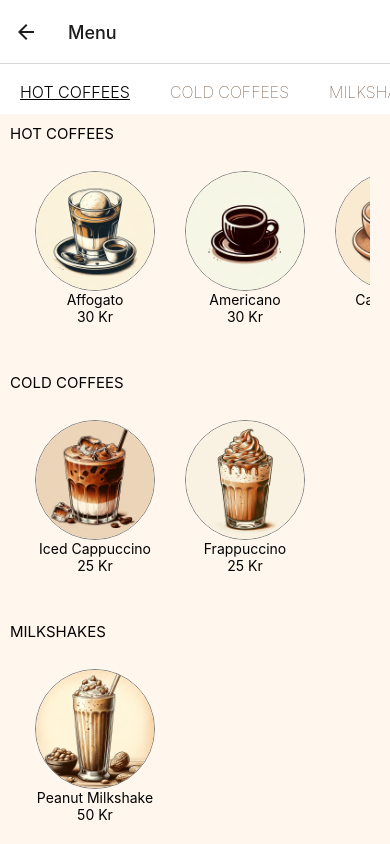
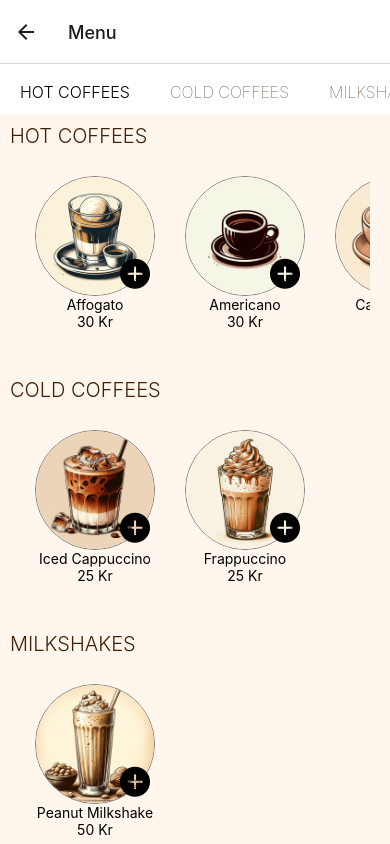
Before and after one commit to MonikaLu/CoffeeRoastery, a React Native app: screen /Menu in a window 390 px wide. Built offline with nearby package versions, Linux system fonts and the light colour scheme.

Commit message:
Add an overlapping add icon on menu item

```diff
--- a/components/CategoriesTab.tsx
+++ b/components/CategoriesTab.tsx
@@ -73,7 +73,6 @@ const styles = StyleSheet.create({
   },
   selectedNavItem: {
     fontWeight: "300",
-    textDecorationLine: "underline",
     textDecorationColor: "black",
     textDecorationStyle: "solid",
     color: "#000000",
--- a/components/Menu.tsx
+++ b/components/Menu.tsx
@@ -3,7 +3,7 @@ import { View, StyleSheet, Image, Text, ScrollView } from "react-native";
 import { MenuItemCategories } from "../enums/MenuItemCategories";
 import AllMenuItems from "./../data/AllMenuItems";
 import { menuCategories } from "./CategoriesTab";
-
+import { AntDesign } from "@expo/vector-icons";
 interface MenuProps {
   selectedCategory: MenuItemCategories;
 }
@@ -52,7 +52,15 @@ const Menu = ({ selectedCategory }: MenuProps) => {
             >
               {items.map((item, index) => (
                 <View key={index} style={styles.itemContainer}>
-                  <Image source={item.coverUrl} style={styles.itemPicture} />
+                  <View style={styles.imageContainer}>
+                    <Image source={item.coverUrl} style={styles.itemPicture} />
+                    <AntDesign
+                      name="pluscircle"
+                      size={30}
+                      color="black"
+                      style={styles.iconStyle}
+                    />
+                  </View>
                   <Text>{item.name}</Text>
                   <Text>{item.price} Kr</Text>
                 </View>
@@ -95,7 +103,20 @@ const styles = StyleSheet.create({
     margin: 10,
   },
   groupTitle: {
-    fontSize: 15,
+    color: "#422006",
+    fontSize: 20,
+    fontWeight: "300",
+  },
+  imageContainer: {
+    position: "relative",
+    justifyContent: "center",
+    alignItems: "center",
+  },
+  iconStyle: {
+    zIndex: 1,
+    right: 5,
+    bottom: 5,
+    position: "absolute",
   },
 });
 
```
